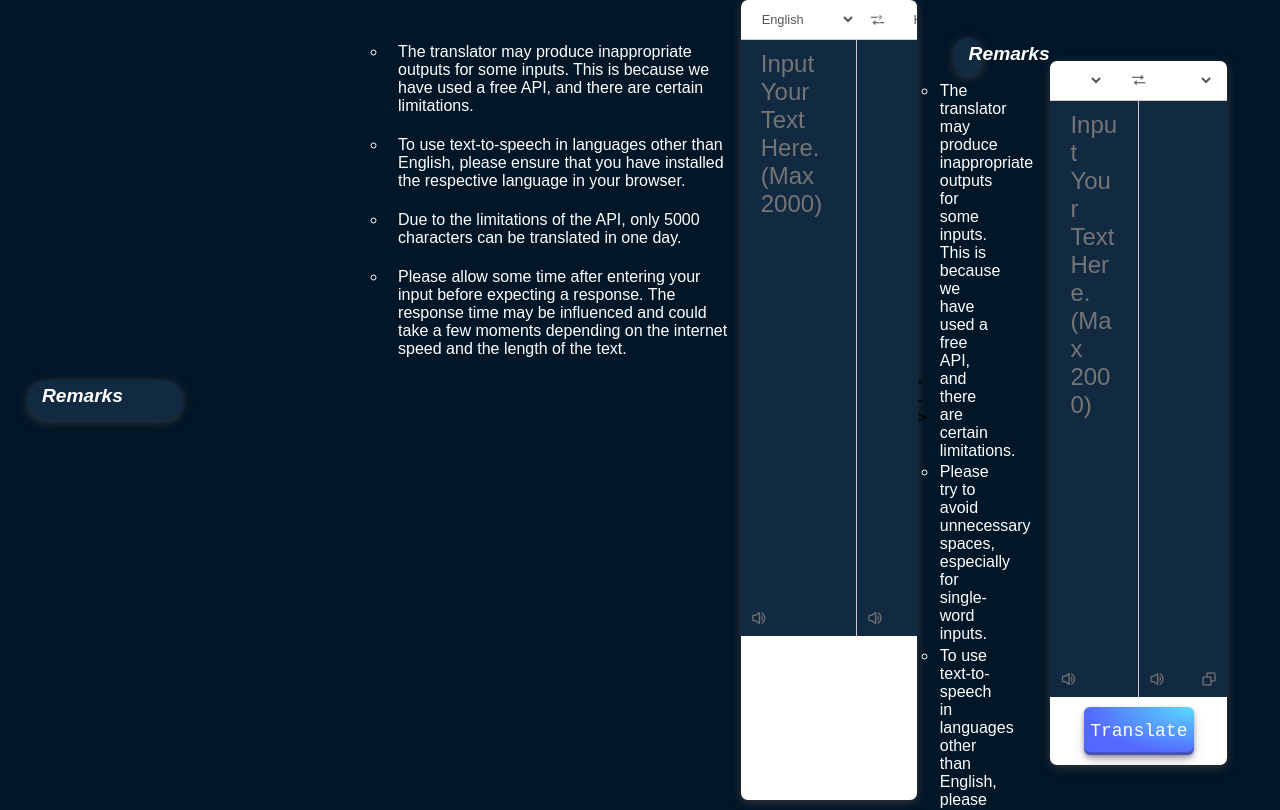
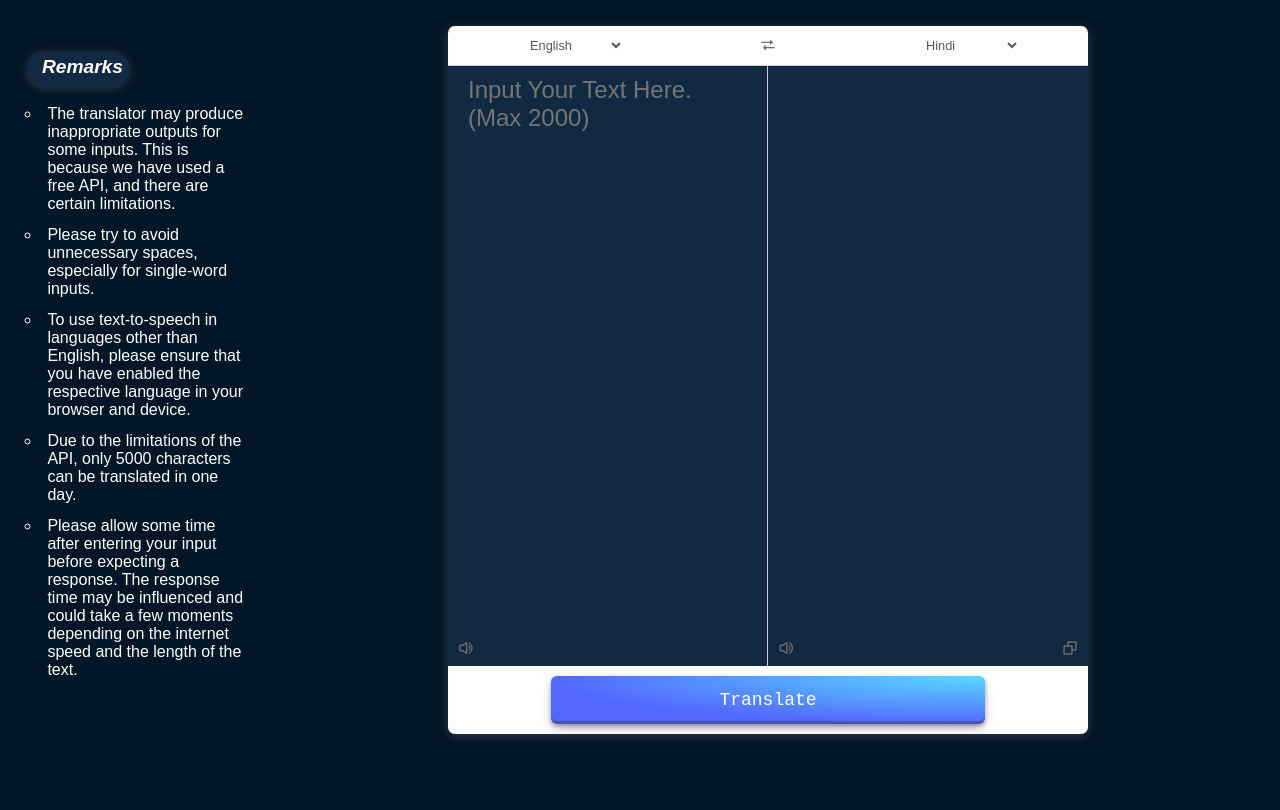
Before and after one commit to shivaygit4390/CodeClauseInternship_Live_Language_Translation, a plain HTML site: page index.html in a window 1280 px wide. Shown: the top 810 px of the page. Drawn offline with nearby package versions, Linux system fonts and the light colour scheme.

Commit message:
Update index.html

```diff
--- a/index.html
+++ b/index.html
@@ -1,88 +1,4 @@
-<!-- <!DOCTYPE html>
-<html lang="en">
-  <head>
-    <meta charset="UTF-8" />
-    <meta name="viewport" content="width=device-width, initial-scale=1.0" />
-    <title>Translator</title>
-    <link rel="stylesheet" href="index.css" />
-    <link
-      href="https://unpkg.com/boxicons@2.1.4/css/boxicons.min.css"
-      rel="stylesheet"
-    />
-  </head>
-  <body>
-
-    <div class="supContainer">
-      <div class="sideMain">
-           <div class="remarks">
-            <!-- <div class="icon"> -->
-                <i>Remarks</i>
-            <!-- </div> -->
-             <div class="bullets">
-                <ul>
-                    <li>The translator may produce inappropriate outputs for some inputs. This is because we have used a free API, and there are certain limitations.</li>
-                    <li>To use text-to-speech in languages other than English, please ensure that you have installed the respective language in your browser.</li>
-                    <li>Due to the limitations of the API, only 5000 characters can be translated in one day.</li>
-                    <li>Please allow some time after entering your input before expecting a response. The response time may be influenced and could take a few moments depending on the internet speed and the length of the text.</li>
-                </ul>
-             </div>
-           </div>
-      </div>
-      <div class="main_container">
-        <div class="properties">
-          <ul class="nav">
-            <li>
-              <select name="" id=""></select>
-            </li>
-            <li class="bx bx-transfer trans"></li>
-            <li>
-              <select name="" id=""></select>
-            </li>
-          </ul>
-          <div class="io_boxes">
-            <div class="translate_from">
-              <textarea
-                class="input_text"
-                placeholder="Input Your Text Here. (Max 2000)"
-                name=""
-                maxlength="2000"
-                id=""
-              ></textarea>
-              <div class="icons">
-                <span
-                  class="bx bx-volume-full inputVol selecttwo"
-                  id="ipVol"
-                ></span>
-              </div>
-            </div>
-            <div class="translate_to property_trans">
-              <textarea
-                class="output_text toTranslate"
-                disabled="disabled"
-              ></textarea>
-              <div class="icons">
-                <span
-                  class="bx bx-volume-full vol outputVol selecttwo"
-                  id="opVol"
-                ></span>
-                <span class="bx bx-copy selecttwo" id="copyID"></span>
-              </div>
-            </div>
-          </div>
-        </div>
-        <div class="btn-container">
-          <button class="button-29" role="button">Translate</button>
-        </div>
-      </div>
-    </div>
-
-    <script src="languages.js"></script>
-    <script src="main.js"></script>
-  </body>
-</html>
- -->
-
- <!DOCTYPE html>
+<!DOCTYPE html>
 <html lang="en">
   <head>
     <meta charset="UTF-8" />
```
